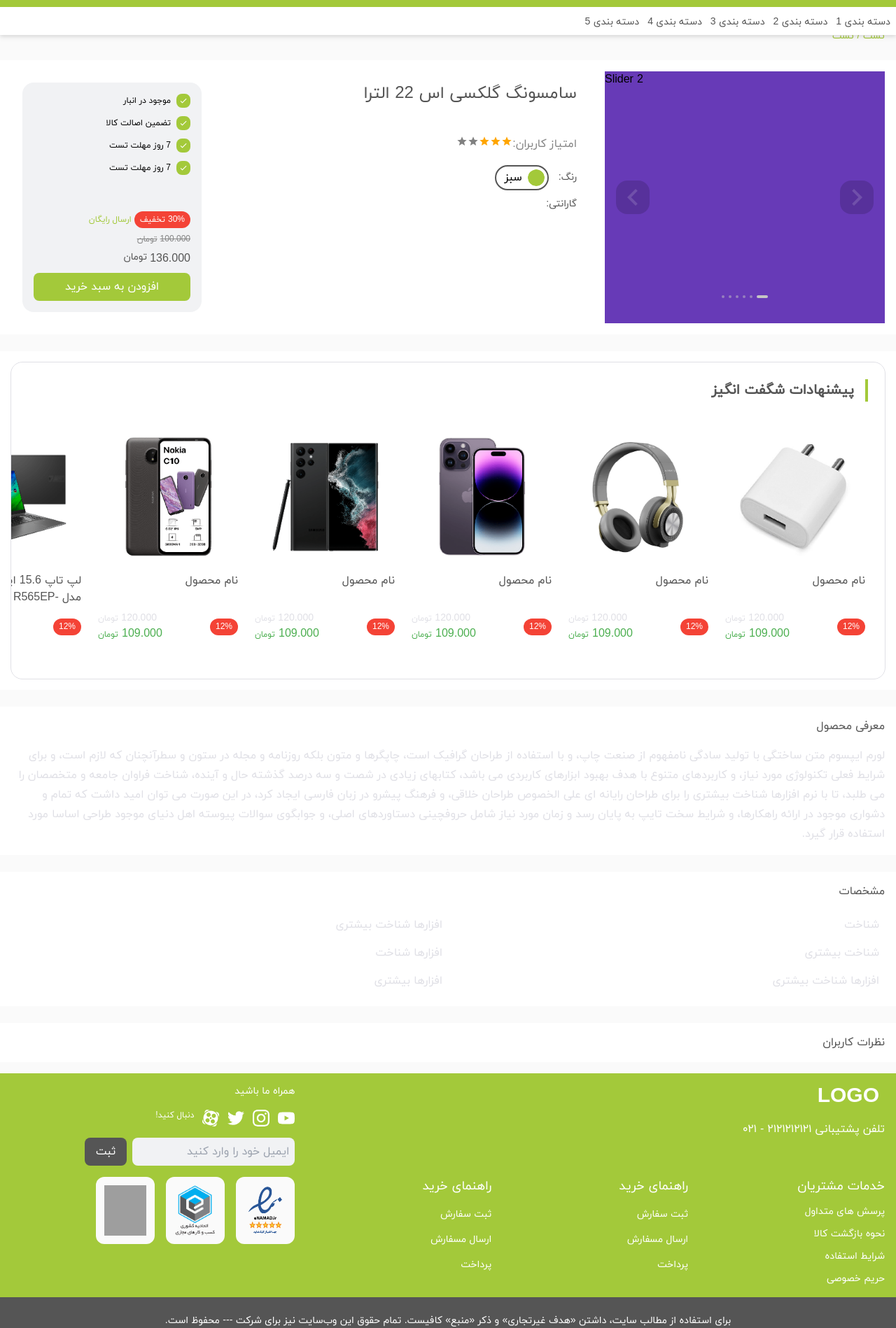
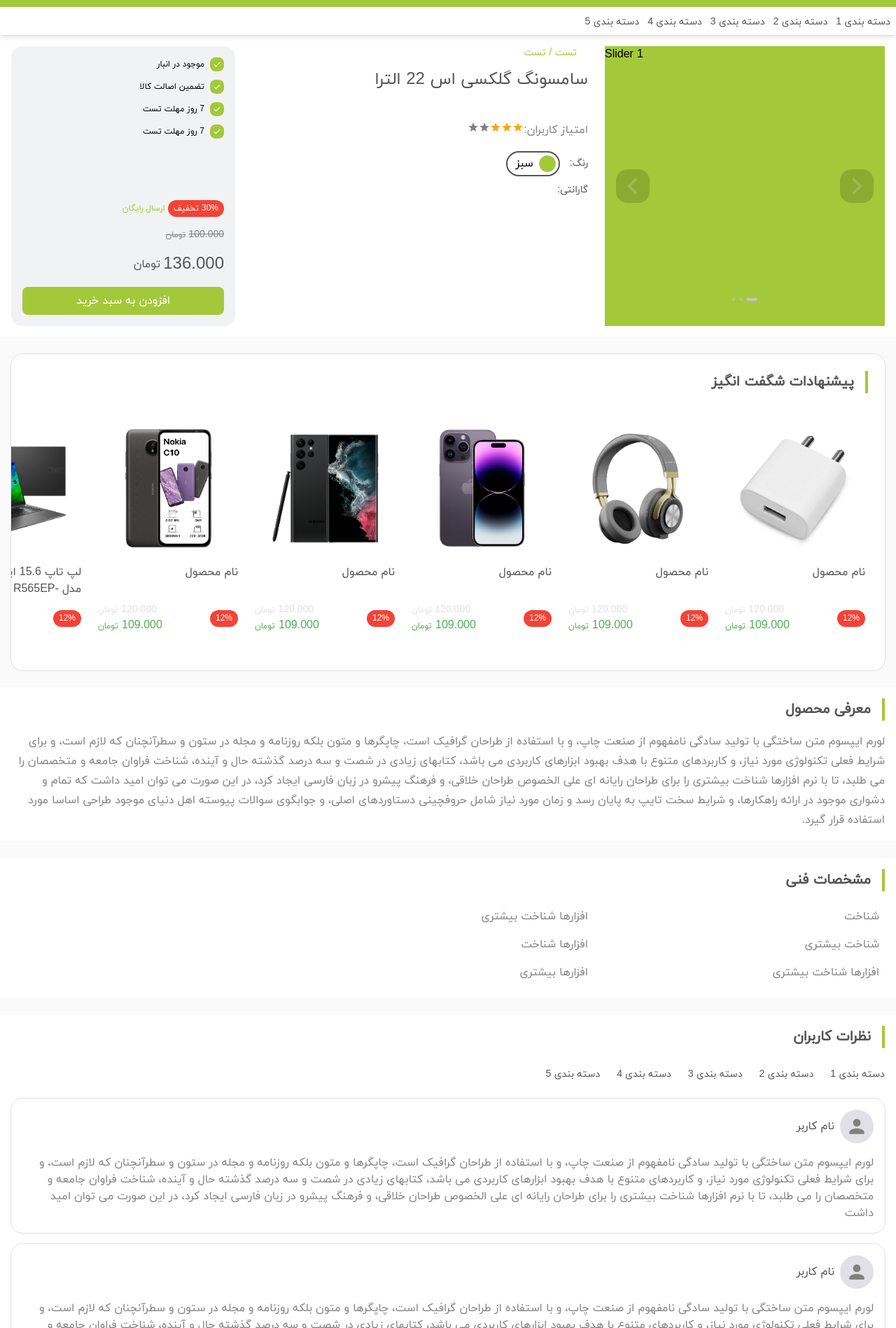
Before and after one commit to sham-h93/e-commerce, a Next.js app: page /product/1 in a window 1280 px wide. Shown: the part 62-1960 px from the top of the page at 70% size. Built offline with nearby package versions, Linux system fonts and the light colour scheme; grey boxes are pictures that could not be loaded.

Commit message:
complete product page comments and deatils

```diff
--- a/src/app/product/[product]/page.tsx
+++ b/src/app/product/[product]/page.tsx
@@ -2,14 +2,7 @@
 import Slider from "react-slick";
 import "slick-carousel/slick/slick.css";
 import "slick-carousel/slick/slick-theme.css";
-import { MdStar } from "react-icons/md";
-import Button from "@/components/button";
-import { Color } from "@/components/enums/enums";
 import { MdKeyboardArrowLeft, MdKeyboardArrowRight } from "react-icons/md";
-
-import Chip from "@/components/chip";
-import Categories from "@/components/categories";
-import digital from "./../../../../public/images/digital.png";
 import charger from "./../../../../public/images/charger.png";
 import headphone from "./../../../../public/images/headphone.png";
 import iphone from "./../../../../public/images/iphone.png";
@@ -17,11 +10,12 @@
 import nokia from "./../../../../public/images/nokia.png";
 import samsung from "./../../../../public/images/samsung.png";
 import smartwatch from "./../../../../public/images/smartwatch.png";
-import ProductSuggestionList from "@/components/productSuggestionList";
 import HorizontalProductList from "@/components/horizontalProductList";
 import "./../../../../styles/product.css";
-import CrircleButton from "@/components/circleButton";
 import ShoppingCard from "@/components/shoppingCard";
+import ProductDetail from "@/components/productDetail";
+import Title from "@/components/title";
+import Comments from "@/components/comments";
 const list = [
   {
     id: 1,
@@ -113,62 +107,30 @@
     prevArrow: <MdKeyboardArrowRight size={24} />,
   };
   return (
-    <main className="flex min-h-screen flex-col gap-6 pt-36 md:pt-[104px]">
-      <h4 className="text-sm text-primary-color px-4">تست / تست</h4>
+    <main className="flex min-h-screen flex-col gap-6 pt-32 md:pt-28">
       <div className="relative grid grid-cols-1 md:grid-cols-2 lg:grid-cols-3 flex-col gap-6 bg-white-color lg:p-4">
         <Slider {...settings}>
-          <div className="w-full h-[360px] bg-primary-color flex items-center justify-center">
+          <div className="w-full aspect-square bg-primary-color flex items-center justify-center">
             Slider 1
           </div>
-          <div className="w-full h-[360px] bg-secundary-color flex items-center justify-center">
+          <div className="w-full aspect-square bg-secundary-color flex items-center justify-center">
             Slider 2
           </div>
-          <div className="w-full h-[360px] bg-primary-color flex items-center justify-center">
+          <div className="w-full aspect-square bg-primary-color flex items-center justify-center">
             Slider 1
           </div>
-          <div className="w-full h-[360px] bg-secundary-color flex items-center justify-center">
-            Slider 2
-          </div>
-          <div className="w-full h-[360px] bg-primary-color flex items-center justify-center">
-            Slider 1
-          </div>
-          <div className="w-full h-[360px] bg-secundary-color flex items-center justify-center">
-            Slider 2
-          </div>
         </Slider>
-        <div className="flex flex-col p-4 gap-3">
-          <h2 className="text-2xl h-16 min-h-max text-text-color">
-            سامسونگ گلکسی اس 22 الترا
-          </h2>
-          <h4 className="text-md text-text-grey-color flex flex-row">
-            امتیاز کاربران:
-            <span className="flex flex-row">
-              <MdStar size={16} color={"orange"} />
-              <MdStar size={16} color={"orange"} />
-              <MdStar size={16} color={"orange"} />
-              <MdStar size={16} color={"grey"} />
-              <MdStar size={16} color={"grey"} />
-            </span>
-          </h4>
-          <div className="flex flex-row items-center gap-4 mt-2">
-            <span className="text-sm text-text-color ">رنگ: </span>
-            <div className="flex flex-row items-center p-1 outline outline-2 outline-text-color bg-white-color rounded-full">
-              <div className="p-3 bg-primary-color outline outline-2 outline-white-color rounded-full"></div>
-              <span className="px-2">سبز</span>
-            </div>
-          </div>
-          <span className="text-sm text-text-color ">گارانتی: </span>
-        </div>
-        <div className=" w-full lg:justify-end rounded-md flex flex-row lg:flex-col lg:p-4 gap-3 fixed bottom-0 lg:static">
+        <ProductDetail />
+        <div className=" w-full lg:justify-end flex flex-row lg:flex-col gap-3 fixed bottom-0 lg:static">
           <ShoppingCard />
         </div>
       </div>
-      <div className="flex flex-col p-4 bg-white-color gap-4">
+      <div className="flex flex-col px-4 gap-4">
         <HorizontalProductList products={list} />
       </div>
       <div className="flex flex-col p-4 bg-white-color gap-4">
-        <h3 className="text-md text-text-color">معرفی محصول</h3>
-        <p className="text-md text-grey-color leading-7">
+        <Title text="معرفی محصول" />
+        <p className="text-md text-text-grey-color leading-7">
           لورم ایپسوم متن ساختگی با تولید سادگی نامفهوم از صنعت چاپ، و با
           استفاده از طراحان گرافیک است، چاپگرها و متون بلکه روزنامه و مجله در
           ستون و سطرآنچنان که لازم است، و برای شرایط فعلی تکنولوژی مورد نیاز، و
@@ -183,9 +145,8 @@
         </p>
       </div>
       <div className="flex flex-col p-4 bg-white-color gap-4">
-        <h3 className="text-md text-text-color">مشخصات</h3>
-
-        <table className="table-fixed w-full text-grey-color">
+        <Title text="مشخصات فنی " />
+        <table className="table-fixed w-full lg:w-2/3 text-text-grey-color">
           <tbody>
             <tr>
               <td className="p-2"> شناخت </td>
@@ -202,9 +163,7 @@
           </tbody>
         </table>
       </div>
-      <div className="flex flex-col p-4 bg-white-color gap-4">
-        <h3 className="text-md text-text-color">نظرات کاربران</h3>
-      </div>
+      <Comments />
     </main>
   );
 }
--- /dev/null
+++ b/src/components/comment.tsx
@@ -0,0 +1,27 @@
+import { MdPerson } from "react-icons/md";
+import Card from "./card";
+
+const Comment = () => {
+  return (
+    <div className="flex flex-col gap-4">
+      <div className="flex flex-row items-center gap-2">
+        <div className="flex flex-row md:flex-col p-2 bg-grey-color rounded-full">
+          <MdPerson color={"grey"} size={32} />
+        </div>
+        <span className="text-base text-text-color">نام کاربر</span>
+      </div>
+      <p className=" text-text-grey-color">
+        لورم ایپسوم متن ساختگی با تولید سادگی نامفهوم از صنعت چاپ، و با استفاده
+        از طراحان گرافیک است، چاپگرها و متون بلکه روزنامه و مجله در ستون و
+        سطرآنچنان که لازم است، و برای شرایط فعلی تکنولوژی مورد نیاز، و کاربردهای
+        متنوع با هدف بهبود ابزارهای کاربردی می باشد، کتابهای زیادی در شصت و سه
+        درصد گذشته حال و آینده، شناخت فراوان جامعه و متخصصان را می طلبد، تا با
+        نرم افزارها شناخت بیشتری را برای طراحان رایانه ای علی الخصوص طراحان
+        خلاقی، و فرهنگ پیشرو در زبان فارسی ایجاد کرد، در این صورت می توان امید
+        داشت{" "}
+      </p>
+    </div>
+  );
+};
+
+export default Comment;
--- /dev/null
+++ b/src/components/comments.tsx
@@ -0,0 +1,25 @@
+import Card from "./card";
+import Comment from "./comment";
+import TabItems from "./tabItems";
+import Title from "./title";
+
+const Comments = () => {
+  return (
+    <div className="flex flex-col p-4 gap-4 bg-white-color">
+      <Title text="نظرات کاربران" />
+      <ul className="flex flex-row gap-6 pt-3 text-sm text-text-color ">
+        <TabItems />
+      </ul>
+      <Card color={"bg-white-colo"} outline={"outline"}>
+        <Comment />
+      </Card>
+      <Card color={"bg-white-colo"} outline={"outline"}>
+        <Comment />
+      </Card>
+      <Card color={"bg-white-colo"} outline={"outline"}>
+        <Comment />
+      </Card>
+    </div>
+  );
+};
+export default Comments;
--- a/src/components/nav.tsx
+++ b/src/components/nav.tsx
@@ -1,9 +1,9 @@
-import NavItems from "./navItems";
+import TabItems from "./tabItems";
 
 const Nav = () => {
   return (
     <ul className="flex flex-row gap-3 pt-3 text-sm text-text-color ">
-      <NavItems />
+      <TabItems />
     </ul>
   );
 };
--- /dev/null
+++ b/src/components/productDetail.tsx
@@ -0,0 +1,32 @@
+import { MdStar } from "react-icons/md";
+
+const ProductDetail = () => {
+  return (
+    <div className="flex flex-col p-4 lg:p-0 gap-3">
+      <h4 className="text-sm text-primary-color px-4">تست / تست</h4>
+      <h2 className="text-2xl h-16 min-h-max text-text-color">
+        سامسونگ گلکسی اس 22 الترا
+      </h2>
+      <h4 className="text-md text-text-grey-color flex flex-row">
+        امتیاز کاربران:
+        <span className="flex flex-row">
+          <MdStar size={16} color={"orange"} />
+          <MdStar size={16} color={"orange"} />
+          <MdStar size={16} color={"orange"} />
+          <MdStar size={16} color={"grey"} />
+          <MdStar size={16} color={"grey"} />
+        </span>
+      </h4>
+      <div className="flex flex-row items-center gap-4 mt-2">
+        <span className="text-sm text-text-color ">رنگ: </span>
+        <div className="flex flex-row items-center p-1 outline outline-2 outline-text-color bg-white-color rounded-full">
+          <div className="p-3 bg-primary-color outline outline-2 outline-white-color rounded-full"></div>
+          <span className="px-2">سبز</span>
+        </div>
+      </div>
+      <span className="text-sm text-text-color ">گارانتی: </span>
+    </div>
+  );
+};
+
+export default ProductDetail;
--- a/src/components/shoppingCard.tsx
+++ b/src/components/shoppingCard.tsx
@@ -5,7 +5,7 @@
 
 const ShoppingCard = () => {
   return (
-    <div className="w-full lg:w-64 h-full z-10 lg:self-end bg-background-grey-color rounded-t-2xl lg:rounded-2xl flex flex-row lg:flex-col p-4 gap-3">
+    <div className="w-full lg:w-80 h-full z-10 lg:self-end bg-background-grey-color rounded-t-2xl lg:rounded-2xl flex flex-row lg:flex-col p-4 gap-3">
       <div className="w-1/3 lg:w-full flex flex-col gap-3">
         <div className="flex flex-row items-center">
           <div className="p-1 bg-primary-color rounded-lg">
@@ -32,16 +32,16 @@
           <span className="text-xs px-2">7 روز مهلت تست</span>
         </div>
       </div>
-      <div className=" lg:items-start flex flex-col items-end justify-end grow basis-1/2 gap-2">
+      <div className=" lg:items-start flex flex-col items-end justify-end grow basis-1/2 gap-2 lg:gap-4">
         <div className="flex flex-row gap-1 items-center text-xs">
           <Chip text={"30% تخفیف"} />
           <span className="text-primary-color">ارسال رایگان</span>
         </div>
-        <div className="flex flex-row text-text-grey-color gap-1 items-center text-xs text- line-through">
+        <h3 className="flex flex-row text-text-grey-color gap-1 items-center text-sm text- line-through">
           100.000 <span className="text-xs">تومان</span>
-        </div>
-        <h3 className="flex flex-row text-text-color gap-1">
-          136.000 <span className="text-sm">تومان</span>
+        </h3>
+        <h3 className="flex flex-row text-text-color gap-1 text-2xl items-center">
+          136.000 <span className="text-base">تومان</span>
         </h3>
         <Button
           width="w-full"
--- a/src/components/slide.tsx
+++ b/src/components/slide.tsx
@@ -1,7 +1,7 @@
 "use client";
 import { useDispatch, useSelector } from "react-redux";
 import { RootState } from "@/redux/store";
-import NavItems from "./navItems";
+import TabItems from "./tabItems";
 import { setOpen } from "@/redux/features/navBarSlice";
 
 const SliderMenu = () => {
@@ -29,7 +29,7 @@
         className={`${sliderPosition} w-2/3 md:w-1/3 flex transition-transform bg-white-color h-screen p-3`}
       >
         <ul className="flex flex-col  gap-3 pt-3 text-sm text-text-color ">
-          <NavItems />
+          <TabItems />
         </ul>
       </div>
     </div>
--- a/src/components/navItems.tsx
+++ b/src/components/tabItems.tsx
@@ -1,6 +1,6 @@
 import Link from "next/link";
 
-const NavItems = () => {
+const TabItems = () => {
   return (
     <>
       <li className="pb-2 hover:text-primary-color hover:border-b-2 transition-transform">
@@ -21,4 +21,4 @@
     </>
   );
 };
-export default NavItems;
+export default TabItems;
```
